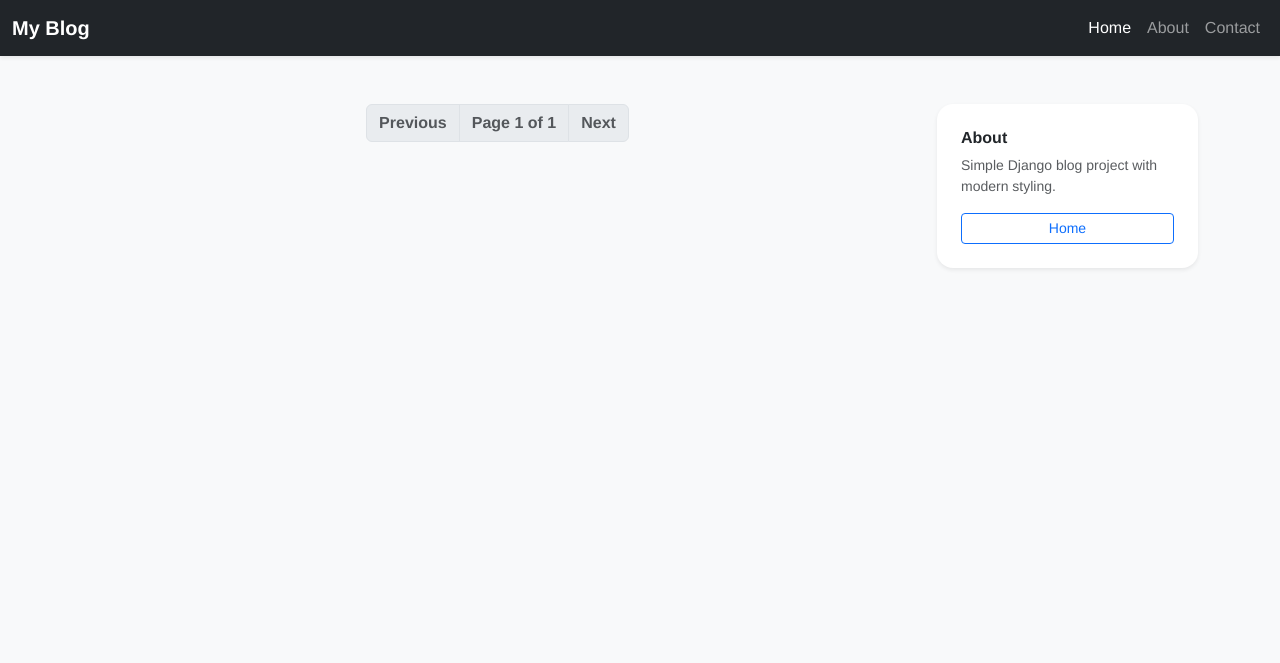
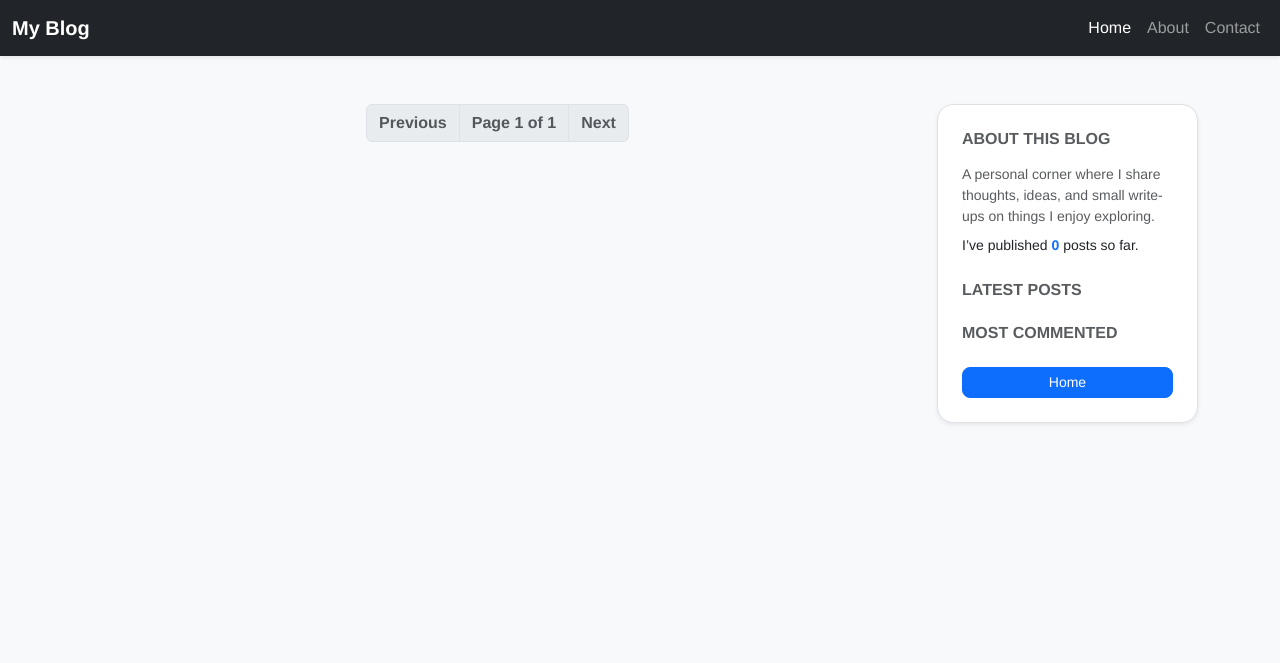
Before and after one commit to mario-ak37/blog-site, a Django app: page /blog/ in a window 1280 px wide. Shown: the top 663 px of the page. Run offline with Django 5.2, Linux system fonts and the light colour scheme; data that the repository does not hold is empty.

Commit message:
create custom templates and filters also add support for markdown posts for easy formatting

```diff
--- /dev/null
+++ b/blog/templatetags/blog_tags.py
@@ -0,0 +1,32 @@
+import markdown
+from django import template
+from django.db.models import Count
+from django.utils.safestring import mark_safe
+
+from ..models import Post
+
+register = template.Library()
+
+
+# return total published posts
+@register.simple_tag
+def total_posts():
+    return Post.published.count()
+
+
+@register.inclusion_tag("latest_posts.html")
+def show_latest_posts(count=5):
+    latest_posts = Post.published.order_by("-publish")[:count]
+    return {"latest_posts": latest_posts}
+
+
+@register.simple_tag
+def get_most_commented_posts(count=5):
+    return Post.published.annotate(total_comments=Count("comments")).order_by(
+        "-total_comments"
+    )[:count]
+
+
+@register.filter(name="markdown")
+def markdown_format(text):
+    return mark_safe(markdown.markdown(text))
--- a/mysite/settings.py
+++ b/mysite/settings.py
@@ -39,6 +39,8 @@ INSTALLED_APPS = [
     "django.contrib.contenttypes",
     "django.contrib.sessions",
     "django.contrib.messages",
+    "django.contrib.sites",
+    "django.contrib.sitemaps",
     "django.contrib.staticfiles",
     # 3rd party apps
     "crispy_forms",
--- a/pyproject.toml
+++ b/pyproject.toml
@@ -12,5 +12,6 @@ dependencies = [
     "django-taggit>=6.1.0",
     "django-unfold>=0.71.0",
     "djlint>=1.36.4",
+    "markdown>=3.10",
     "python-decouple>=3.8",
 ]
--- a/templates/base.html
+++ b/templates/base.html
@@ -1,3 +1,4 @@
+{% load blog_tags %}
 {% load static %}
 <!DOCTYPE html>
 <html lang="en">
@@ -51,12 +52,38 @@
           {% endblock content %}
         </main>
         <aside class="col-md-3">
-          <div class="p-4 bg-white rounded-4 shadow-sm">
-            <h3 class="h6 fw-semibold mb-2">About</h3>
-            <p class="text-muted small">Simple Django blog project with modern styling.</p>
-            <div class="d-grid gap-2 mt-3">
+          <div class="p-4 bg-white rounded-4 shadow-sm border position-sticky"
+               style="top: 90px">
+            <h3 class="h6 fw-bold mb-3 text-uppercase text-muted letter-spacing-1">About This Blog</h3>
+            <div class="mb-4">
+              <p class="text-muted small mb-2">
+                A personal corner where I share thoughts, ideas, and small write-ups on things I enjoy exploring.
+              </p>
+              <p class="small mb-0">
+                I’ve published
+                <span class="fw-semibold text-primary">{% total_posts %}</span>
+                posts so far.
+              </p>
+            </div>
+            <h4 class="h6 fw-bold text-uppercase text-muted mb-3 letter-spacing-1">Latest Posts</h4>
+            <div class="small mb-4">{% show_latest_posts 3 %}</div>
+            <h4 class="h6 fw-bold text-uppercase text-muted mb-3 letter-spacing-1">Most Commented</h4>
+            {% get_most_commented_posts as most_commented_posts %}
+            <section class="mb-4">
+              <ul class="list-unstyled small">
+                {% for post in most_commented_posts %}
+                  <li class="mb-2">
+                    <a href="{{ post.get_absolute_url }}"
+                       class="text-decoration-none d-block">
+                      <span class="fw-semibold">{{ post.title }}</span>
+                    </a>
+                  </li>
+                {% endfor %}
+              </ul>
+            </section>
+            <div class="d-grid mt-3">
               <a href="{% url 'blog:post_list' %}"
-                 class="btn btn-outline-primary btn-sm">Home</a>
+                 class="btn btn-primary btn-sm rounded-3">Home</a>
             </div>
           </div>
         </aside>
--- a/templates/detail.html
+++ b/templates/detail.html
@@ -1,4 +1,5 @@
 {% extends "base.html" %}
+{% load blog_tags %}
 {% block title %}
   {{ post.title }}
 {% endblock title %}
@@ -6,7 +7,7 @@
   <div class="container py-4">
     <h1 class="mb-2 fw-bold">{{ post.title }}</h1>
     <p class="text-muted small mb-4">Published {{ post.publish }} by {{ post.author }}</p>
-    <div class="mb-4">{{ post.body|linebreaks }}</div>
+    <div class="mb-4">{{ post.body|markdown }}</div>
     <a href="{% url 'blog:post_share' post.id %}"
        class="btn btn-outline-primary btn-sm mb-5">Share this post</a>
     <h2 class="h5 fw-semibold mb-3 border-bottom pb-2">Similar posts</h2>
--- /dev/null
+++ b/templates/latest_posts.html
@@ -0,0 +1,7 @@
+<ul class="list-unstyled">
+  {% for post in latest_posts %}
+    <li class="mb-1">
+      <a href="{{ post.get_absolute_url }}" class="text-decoration-none">{{ post.title }}</a>
+    </li>
+  {% endfor %}
+</ul>
--- a/templates/list.html
+++ b/templates/list.html
@@ -1,4 +1,5 @@
 {% extends "base.html" %}
+{% load blog_tags %}
 {% block title %}
   My Blog
 {% endblock title %}
@@ -25,7 +26,7 @@
               {% endfor %}
             </p>
             <p class="text-muted small mb-3">Published {{ post.publish }} by {{ post.author }}</p>
-            <p class="card-text mb-3">{{ post.body|truncatewords:25|linebreaks }}</p>
+            <p class="card-text mb-3">{{ post.body|markdown|truncatewords:25|linebreaks }}</p>
             <div class="mt-auto">
               <a href="{{ post.get_absolute_url }}"
                  class="btn btn-sm btn-primary w-100">Read more</a>
```
Also changed, not shown: blog/templatetags/__init__.py (added), 1 other file.
